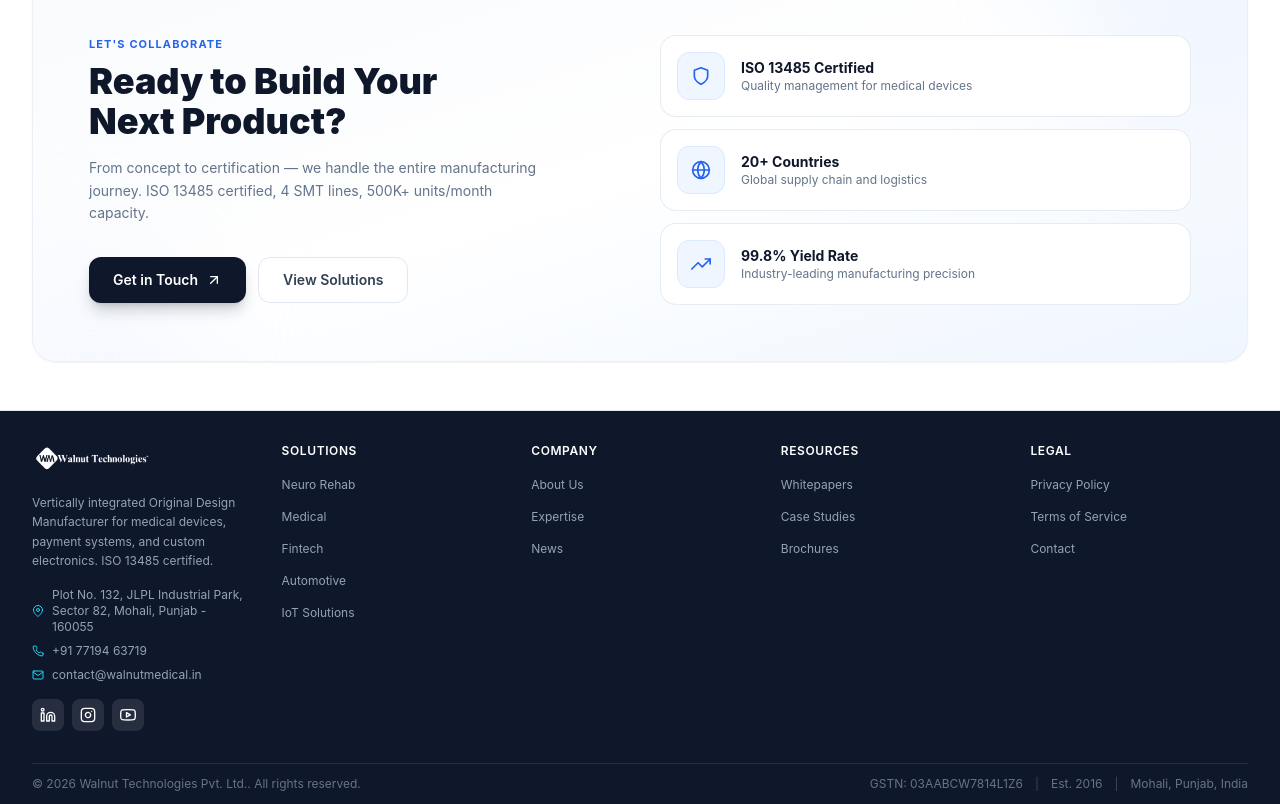
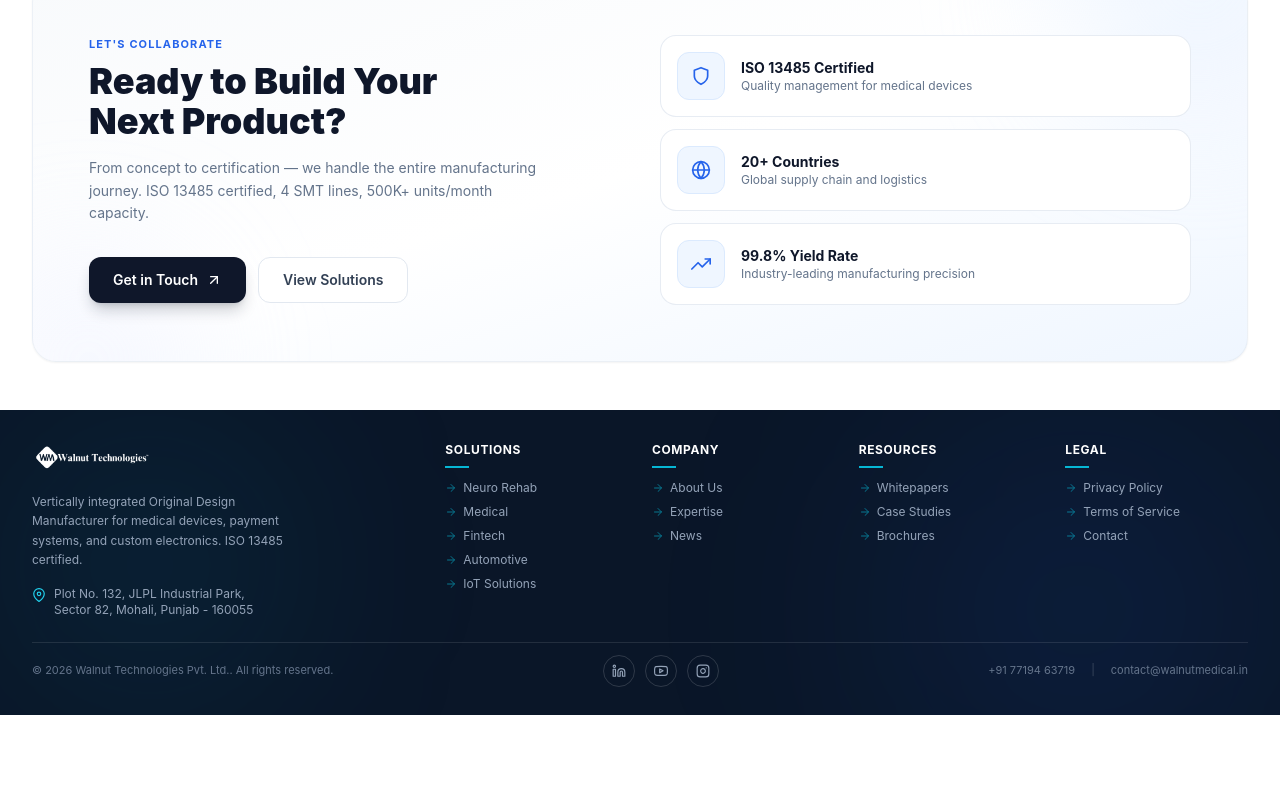
Before and after one commit to nitin-patyal-57/Walnut-technologies, a React (Vite) app: page / in a window 1280 px wide. Shown: the part 3286-4090 px from the top of the page. After the commit the page ends 4001 px from the top, so only its background shows below. Built offline with nearby package versions, Linux system fonts and the light colour scheme.

Commit message:
feat: redesign footer, fix contact cards, use our purpose image on about page

```diff
--- a/src/components/Footer.jsx
+++ b/src/components/Footer.jsx
@@ -1,5 +1,5 @@
 import { Link } from 'react-router-dom';
-import { FiLinkedin, FiInstagram, FiYoutube, FiArrowUp, FiMapPin, FiPhone, FiMail } from 'react-icons/fi';
+import { FiLinkedin, FiInstagram, FiYoutube, FiArrowUp, FiMapPin, FiPhone, FiMail, FiArrowRight } from 'react-icons/fi';
 import { brand } from '../data/content';
 import { useLanguage } from '../context/LanguageContext';
 
@@ -36,55 +36,36 @@ export default function Footer() {
   };
 
   return (
-    <footer className="relative border-t border-slate-200 bg-slate-900 text-white">
-      <div className="max-w-7xl mx-auto px-4 sm:px-6 lg:px-8">
-        {/* Main Footer */}
-        <div className="py-8 grid grid-cols-2 md:grid-cols-4 lg:grid-cols-5 gap-8">
-          {/* Brand & Contact */}
-          <div className="col-span-2 md:col-span-4 lg:col-span-1">
+    <footer className="relative bg-[#0a1628] text-white overflow-hidden">
+      <div className="absolute top-0 right-0 w-[400px] h-[400px] bg-blue-600/10 rounded-full blur-[120px]" />
+      <div className="absolute bottom-0 left-0 w-[300px] h-[300px] bg-cyan-600/10 rounded-full blur-[100px]" />
+
+      <div className="relative max-w-7xl mx-auto px-4 sm:px-6 lg:px-8 pt-8 pb-4">
+        <div className="grid grid-cols-1 lg:grid-cols-12 gap-6 mb-6">
+          <div className="lg:col-span-4">
             <a href="/" onClick={() => window.location.reload()} className="inline-block mb-3">
               <img src="/walnut-logo/Walnut_Technologies_logo_transparent.png" alt="Walnut Technologies" className="h-8 w-auto object-contain brightness-0 invert" />
             </a>
-            <p className="text-xs text-slate-400 leading-relaxed mb-4 max-w-[240px]">
-              {t('footer.desc')}
+            <p className="text-xs text-slate-400 leading-relaxed mb-4 max-w-[280px]">
+              Vertically integrated Original Design Manufacturer for medical devices, payment systems, and custom electronics. ISO 13485 certified.
             </p>
-
-            <div className="space-y-2 mb-4">
-              <div className="flex items-center gap-2 text-xs text-slate-400">
-                <FiMapPin className="w-3 h-3 shrink-0 text-cyan-400" />
-                <span>Plot No. 132, JLPL Industrial Park, Sector 82, Mohali, Punjab - 160055</span>
+            <div className="space-y-2">
+              <div className="flex items-start gap-2 text-xs text-slate-400">
+                <FiMapPin className="w-3.5 h-3.5 mt-0.5 shrink-0 text-cyan-400" />
+                <span>Plot No. 132, JLPL Industrial Park,<br />Sector 82, Mohali, Punjab - 160055</span>
               </div>
-              <div className="flex items-center gap-2 text-xs text-slate-400">
-                <FiPhone className="w-3 h-3 shrink-0 text-cyan-400" />
-                <a href={`tel:${brand.phone}`} className="hover:text-white transition-colors">{brand.phone}</a>
-              </div>
-              <div className="flex items-center gap-2 text-xs text-slate-400">
-                <FiMail className="w-3 h-3 shrink-0 text-cyan-400" />
-                <a href={`mailto:${brand.email}`} className="hover:text-white transition-colors">{brand.email}</a>
-              </div>
-            </div>
-
-            <div className="flex items-center gap-2">
-              <a href={brand.social.linkedin} target="_blank" rel="noopener noreferrer" aria-label="LinkedIn" className="w-8 h-8 rounded-lg bg-white/10 flex items-center justify-center hover:bg-cyan-500/20 hover:text-cyan-400 transition-all">
-                <FiLinkedin className="w-4 h-4" />
-              </a>
-              <a href={brand.social.instagram} target="_blank" rel="noopener noreferrer" aria-label="Instagram" className="w-8 h-8 rounded-lg bg-white/10 flex items-center justify-center hover:bg-cyan-500/20 hover:text-cyan-400 transition-all">
-                <FiInstagram className="w-4 h-4" />
-              </a>
-              <a href={brand.social.youtube} target="_blank" rel="noopener noreferrer" aria-label="YouTube" className="w-8 h-8 rounded-lg bg-white/10 flex items-center justify-center hover:bg-cyan-500/20 hover:text-cyan-400 transition-all">
-                <FiYoutube className="w-4 h-4" />
-              </a>
             </div>
           </div>
 
-          {/* Link Columns */}
           {Object.entries(footerLinks).map(([title, links]) => (
-            <div key={title}>
-              <h3 className="text-xs font-semibold text-white uppercase tracking-wider mb-3">{title}</h3>
+            <div key={title} className="lg:col-span-2">
+              <h3 className="text-xs font-bold text-white uppercase tracking-wider mb-2">{title}</h3>
+              <div className="w-6 h-0.5 bg-cyan-500 mb-3" />
               <ul className="space-y-2">
                 {links.map((link) => (
                   <li key={link.label}>
-                    <Link to={link.to} className="text-xs text-slate-400 hover:text-cyan-400 transition-colors">
+                    <Link to={link.to} className="flex items-center gap-1.5 text-xs text-slate-400 hover:text-cyan-400 transition-colors group">
+                      <FiArrowRight className="w-3 h-3 text-cyan-500 opacity-60 group-hover:opacity-100 transition-opacity" />
                       {link.label}
                     </Link>
                   </li>
@@ -94,22 +75,31 @@ export default function Footer() {
           ))}
         </div>
 
-        {/* Bottom Bar */}
-        <div className="py-3 border-t border-white/10 flex flex-col sm:flex-row items-center justify-between gap-2">
-          <p className="text-xs text-slate-500">
-            &copy; {new Date().getFullYear()} {brand.fullName}. {t('footer.rights')}
+        <div className="border-t border-white/10" />
+
+        <div className="py-3 flex flex-col md:flex-row items-center justify-between gap-3">
+          <p className="text-[11px] text-slate-500">
+            &copy; {new Date().getFullYear()} {brand.fullName}. All rights reserved.
           </p>
-          <div className="flex items-center gap-3 text-xs text-slate-500">
-            <span>GSTN: {brand.gstn}</span>
+          <div className="flex items-center gap-2.5">
+            <a href={brand.social.linkedin} target="_blank" rel="noopener noreferrer" aria-label="LinkedIn" className="w-8 h-8 rounded-full border border-white/15 flex items-center justify-center text-slate-400 hover:text-cyan-400 hover:border-cyan-400/50 transition-all">
+              <FiLinkedin className="w-3.5 h-3.5" />
+            </a>
+            <a href={brand.social.youtube} target="_blank" rel="noopener noreferrer" aria-label="YouTube" className="w-8 h-8 rounded-full border border-white/15 flex items-center justify-center text-slate-400 hover:text-cyan-400 hover:border-cyan-400/50 transition-all">
+              <FiYoutube className="w-3.5 h-3.5" />
+            </a>
+            <a href={brand.social.instagram} target="_blank" rel="noopener noreferrer" aria-label="Instagram" className="w-8 h-8 rounded-full border border-white/15 flex items-center justify-center text-slate-400 hover:text-cyan-400 hover:border-cyan-400/50 transition-all">
+              <FiInstagram className="w-3.5 h-3.5" />
+            </a>
+          </div>
+          <div className="flex items-center gap-4 text-[11px] text-slate-500">
+            <a href={`tel:${brand.phone}`} className="hover:text-white transition-colors">{brand.phone}</a>
             <span className="text-white/20">|</span>
-            <span>Est. {brand.founded}</span>
-            <span className="text-white/20">|</span>
-            <span>Mohali, Punjab, India</span>
+            <a href={`mailto:${brand.email}`} className="hover:text-white transition-colors">{brand.email}</a>
           </div>
         </div>
       </div>
 
-      {/* Scroll to Top */}
       <button
         onClick={scrollToTop}
         aria-label="Scroll to top"
--- a/src/pages/AboutPage.jsx
+++ b/src/pages/AboutPage.jsx
@@ -229,9 +229,9 @@ export default function AboutPage() {
               <div className="relative">
                 <div className="relative rounded-2xl overflow-hidden shadow-2xl">
                   <img
-                    src="/career background.webp"
+                    src="/our purpose.webp"
                     alt="Manufacturing Facility"
-                    className="w-full h-[400px] object-cover"
+                    className="w-full h-[400px] object-cover scale-105"
                   />
                   <div className="absolute inset-0 bg-gradient-to-t from-slate-900/40 to-transparent" />
                 </div>
```
Also changed, not shown: public/our purpose.webp (added).
